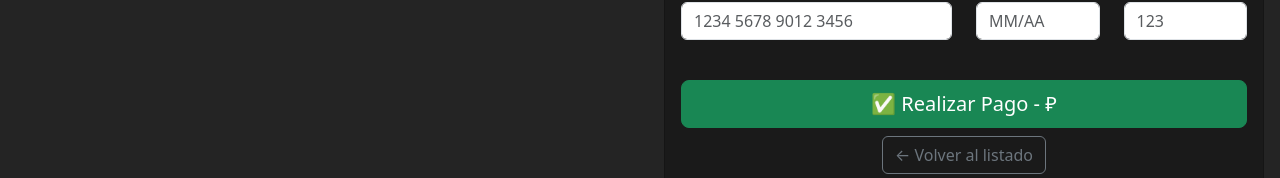
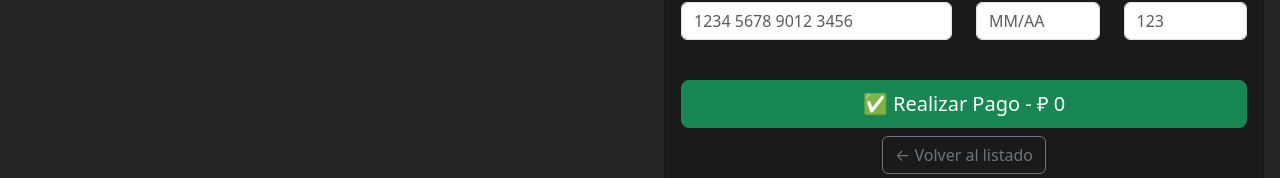
Before and after one commit to MicaelaAsselborn/tp-final-react-micaela-asselborn, a React (Vite) app: page /#/carrito in a window 1280 px wide. Shown: the part 560-738 px from the top of the page. Built offline with nearby package versions, Linux system fonts and the light colour scheme.

Commit message:
Se implemento función de pago

```diff
--- a/src/pages/Carrito.jsx
+++ b/src/pages/Carrito.jsx
@@ -1,9 +1,16 @@
 import { useSelector } from "react-redux";
 import PokemonCard from "../components/PokemonCard";
 import { Link } from "react-router-dom";
+import { precioPokemon } from "../utils/precioPokemon";
 
 function Carrito() {
   const { carrito } = useSelector((state) => state.carrito);
+
+  const total = carrito.reduce((sum, item) => {
+    const precioTexto = precioPokemon(item.name);
+    const precioNumero = parseInt(precioTexto.replace(/\./g, ""));
+    return sum + precioNumero;
+  }, 0);
 
   return (
     <main>
@@ -96,7 +103,7 @@ function Carrito() {
               </div>
               <div className="d-grid gap-2 mt-4">
                 <button type="submit" className="btn btn-success btn-lg">
-                  ✅ Realizar Pago - ₽
+                  ✅ Realizar Pago - ₽ {total.toLocaleString("es-AR")}
                 </button>
                 <Link to={"/listado"}>
                   <button type="button" className="btn btn-outline-secondary">
```
